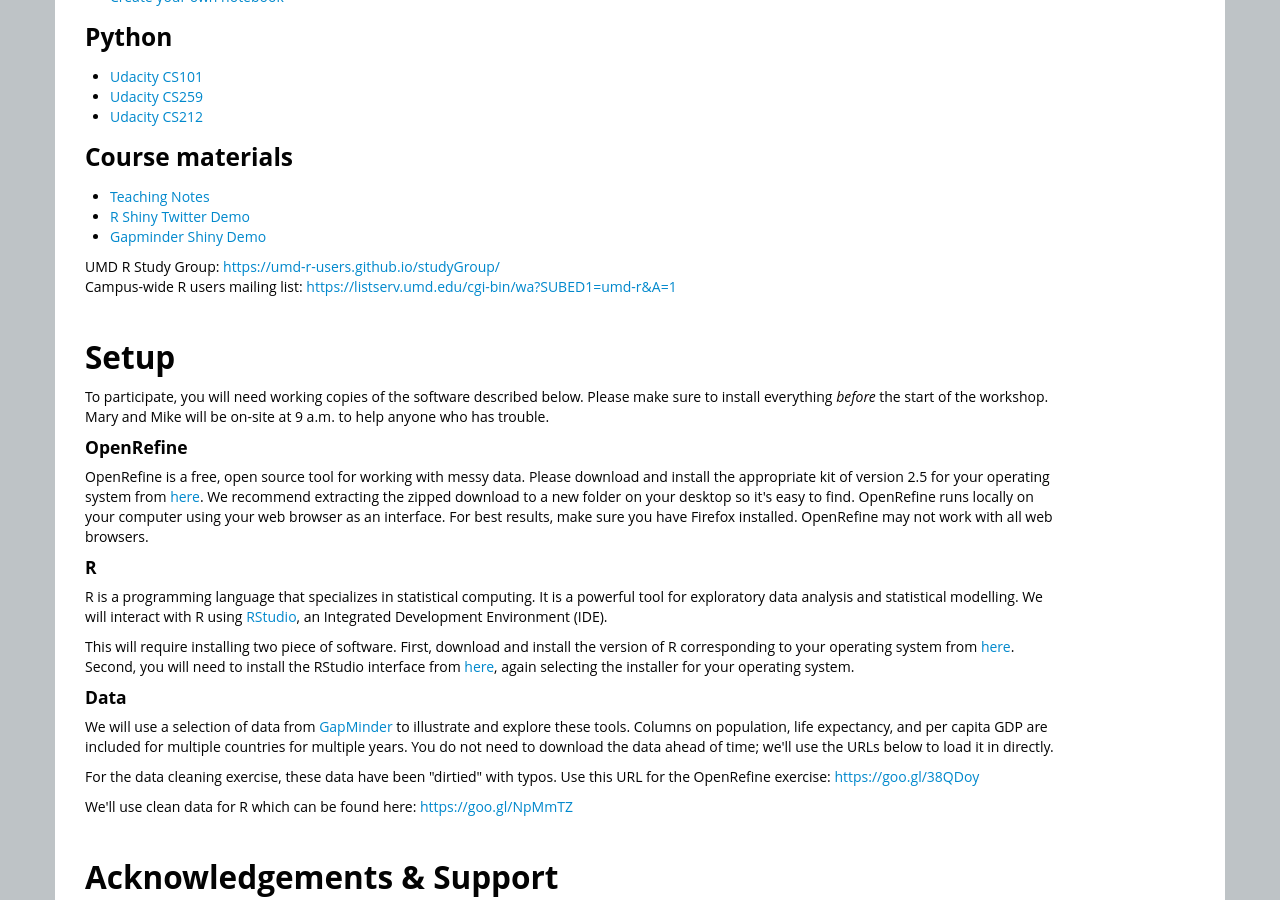
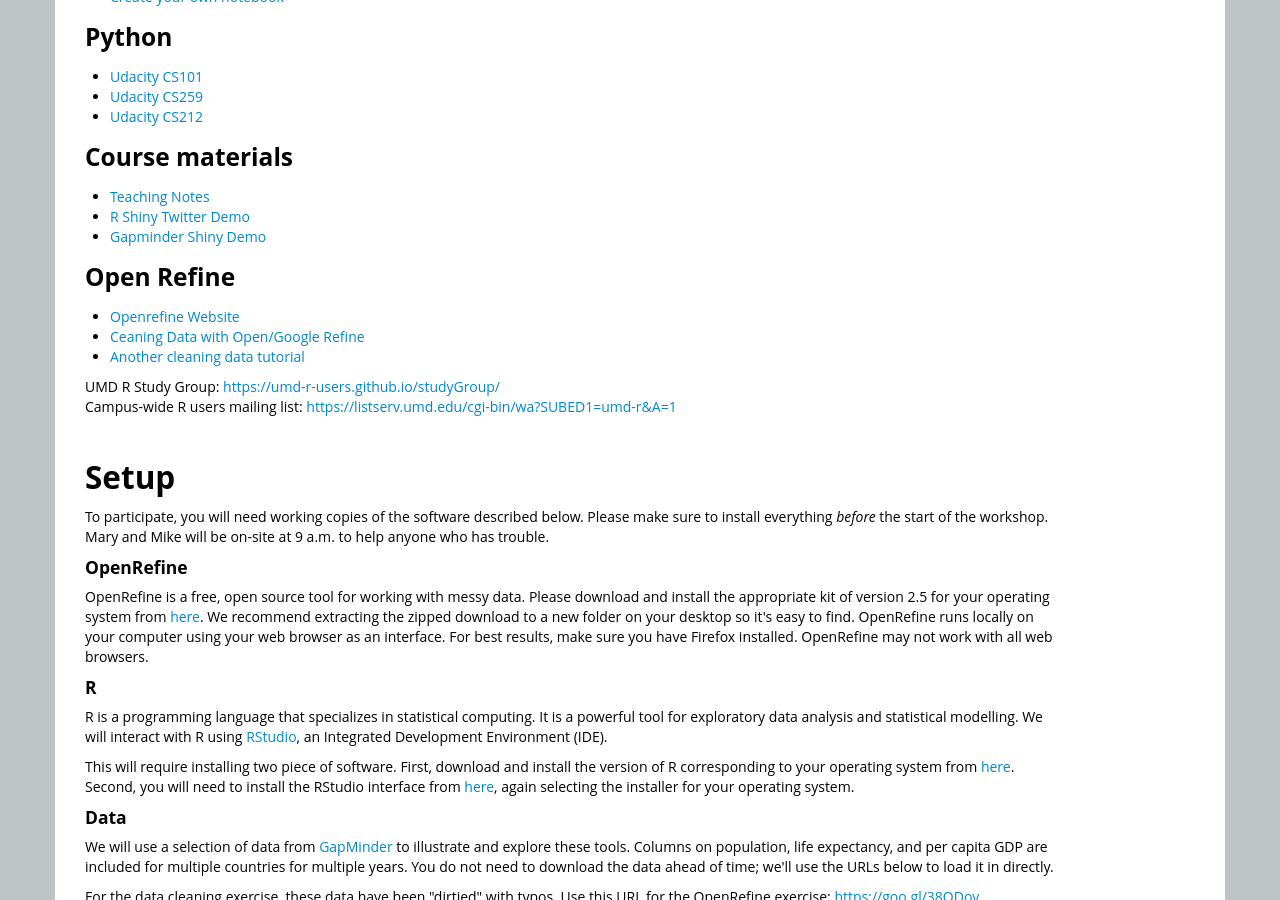
Before and after one commit to SESYNC-ci/BSOS-Jan-2015, a Jekyll site: the page built from index.html, in a window 1280 px wide and 900 px high, scrolled down 1548 px. Built offline with Jekyll 4.4.1, drawn with Linux system fonts in a browser that asks for light colours.

Commit message:
Update index.html

```diff
--- a/index.html
+++ b/index.html
@@ -97,7 +97,7 @@
   <li><a href="http://www.princeton.edu/~otorres/RStata.pdf">R to Stata</a></li>
   <li><a href="http://www.r-bloggers.com/how-to-create-a-twitter-sentiment-analysis-using-r-and-shiny/">Twitter and Shiny</a></li>
   <LI><A href="http://shiny.rstudio.com/gallery/">R Shiny Gallery</A></LI>
-  <li><a href="">UMD Safari Books</a></li>
+  <li><a href="http://proquest.safaribooksonline.com/">UMD Safari Books</a></li>
   <li><a href="http://swirlstats.com/">SWIRL, Learning R</a><pre>
     install.packages('swirl');
     library("swirl")
@@ -128,6 +128,13 @@
   <li><a href="https://github.com/msmorul/datacarpentry-shiny">Gapminder Shiny Demo</a></li>
 </ul>
 
+<h3>Open Refine</h3>
+<ul>
+  <li><a href="http://openrefine.org/">Openrefine Website</a></li>
+  <li><a href="http://schoolofdata.org/handbook/recipes/cleaning-data-with-refine/">Ceaning Data with Open/Google Refine</a></li>
+  <li><a href="http://programminghistorian.org/lessons/cleaning-data-with-openrefine">Another cleaning data tutorial</a></li>
+</ul>
+
 UMD R Study Group: <a href="https://umd-r-users.github.io/studyGroup/">https://umd-r-users.github.io/studyGroup/</a>
 <br>Campus-wide R users mailing list: <a href="https://listserv.umd.edu/cgi-bin/wa?SUBED1=umd-r&A=1">https://listserv.umd.edu/cgi-bin/wa?SUBED1=umd-r&A=1</a>
 
```
